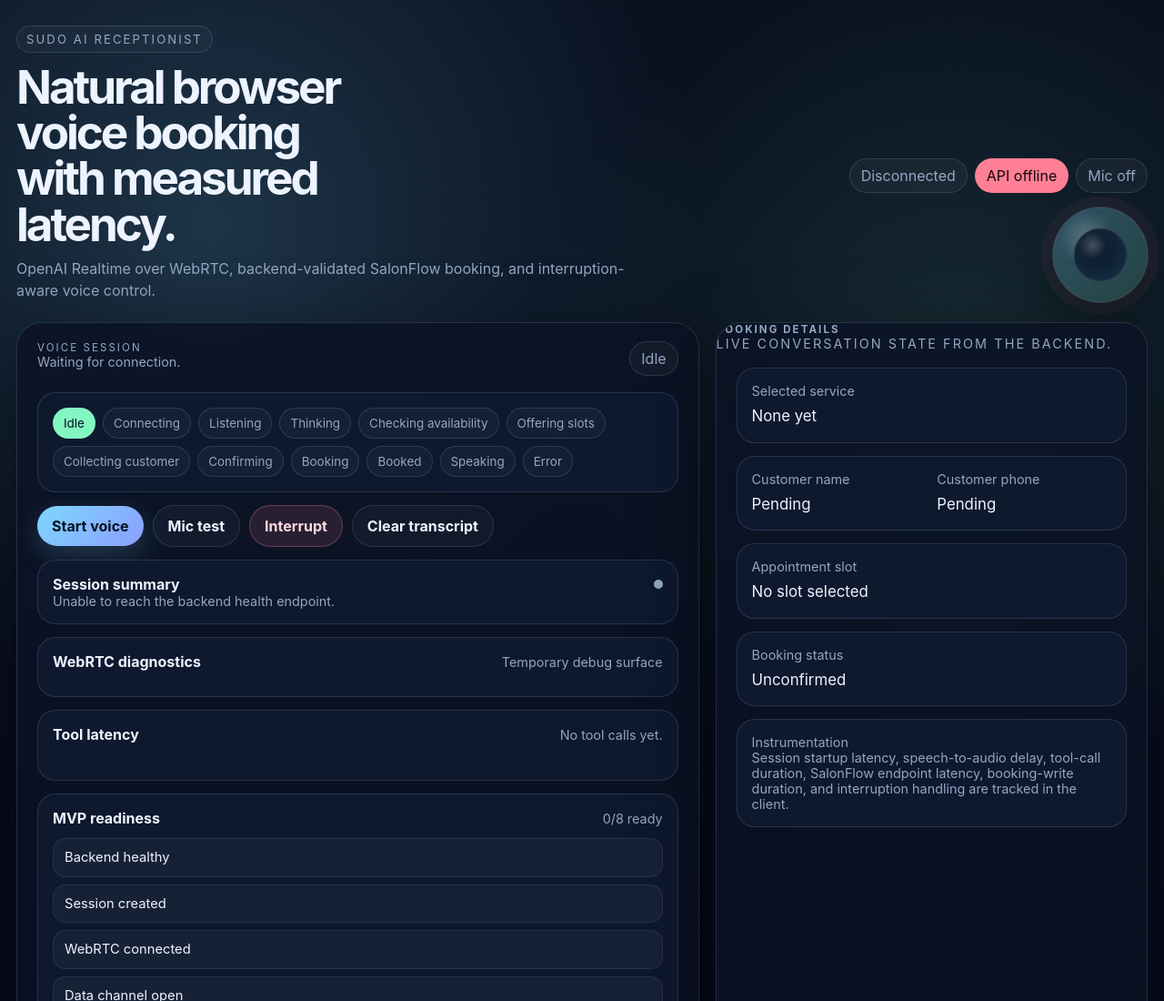
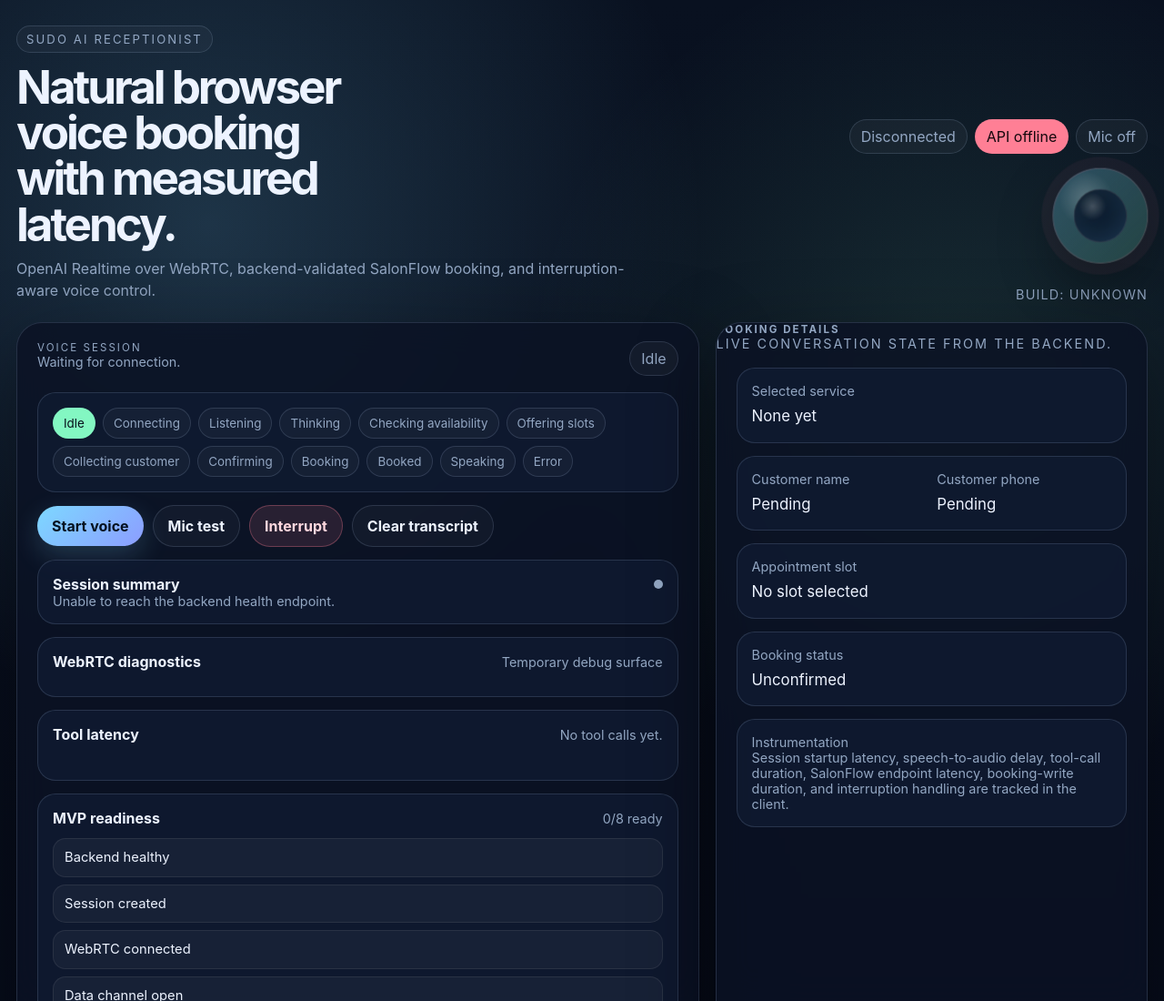
Before and after one commit to Sudo-Programmer-Official/sudo-ai-receptionist, a website built with Vite: page apps/receptionist-web/index.html in a window 1280 px wide. Shown: the top 1100 px of the page at 91% size. Built offline with nearby package versions, Linux system fonts and the light colour scheme; no server answers.

Commit message:
Add Vercel build marker

```diff
--- a/apps/receptionist-web/src/main.ts
+++ b/apps/receptionist-web/src/main.ts
@@ -2,6 +2,10 @@ import './styles.css';
 import { createApiClient } from './api';
 import { readFrontendConfig } from './config';
 import { mountReceptionistApp } from './ui';
+
+const buildSha = import.meta.env.VITE_VERCEL_GIT_COMMIT_SHA?.trim() || 'unknown';
+
+console.info(`Build: ${buildSha.slice(0, 7)}`);
 
 const root = document.getElementById('app');
 
--- a/apps/receptionist-web/src/styles.css
+++ b/apps/receptionist-web/src/styles.css
@@ -313,6 +313,12 @@ p {
   color: var(--muted);
 }
 
+.build-marker {
+  margin-top: 10px;
+  letter-spacing: 0.08em;
+  text-transform: uppercase;
+}
+
 .transcript-card {
   min-height: 380px;
 }
--- a/apps/receptionist-web/src/ui.ts
+++ b/apps/receptionist-web/src/ui.ts
@@ -19,6 +19,7 @@ type MountOptions = {
 type AppDom = {
   transcript: HTMLElement;
   sessionSummary: HTMLElement;
+  buildMarker: HTMLElement;
   voiceState: HTMLElement;
   voiceHint: HTMLElement;
   connectionState: HTMLElement;
@@ -96,6 +97,7 @@ const shellMarkup = `
         <div class="voice-orb" id="connectionDot">
           <div class="voice-orb-inner"></div>
         </div>
+        <div class="small build-marker" id="buildMarker">Build: unknown</div>
       </div>
     </header>
 
@@ -241,6 +243,7 @@ const createDom = (root: HTMLElement): AppDom => {
   return {
     transcript: get('transcript'),
     sessionSummary: get('sessionSummary'),
+    buildMarker: get('buildMarker'),
     voiceState: get('voiceState'),
     voiceHint: get('voiceHint'),
     connectionState: get('connectionState'),
@@ -361,6 +364,8 @@ export const mountReceptionistApp = ({ root, api }: MountOptions): { destroy: ()
       lastErrorMessage: 'none',
     },
   };
+  const buildSha = import.meta.env.VITE_VERCEL_GIT_COMMIT_SHA?.trim() || 'unknown';
+  dom.buildMarker.textContent = `Build: ${buildSha.slice(0, 7)}`;
 
   const controller = new RealtimeVoiceController(
     api,
```
